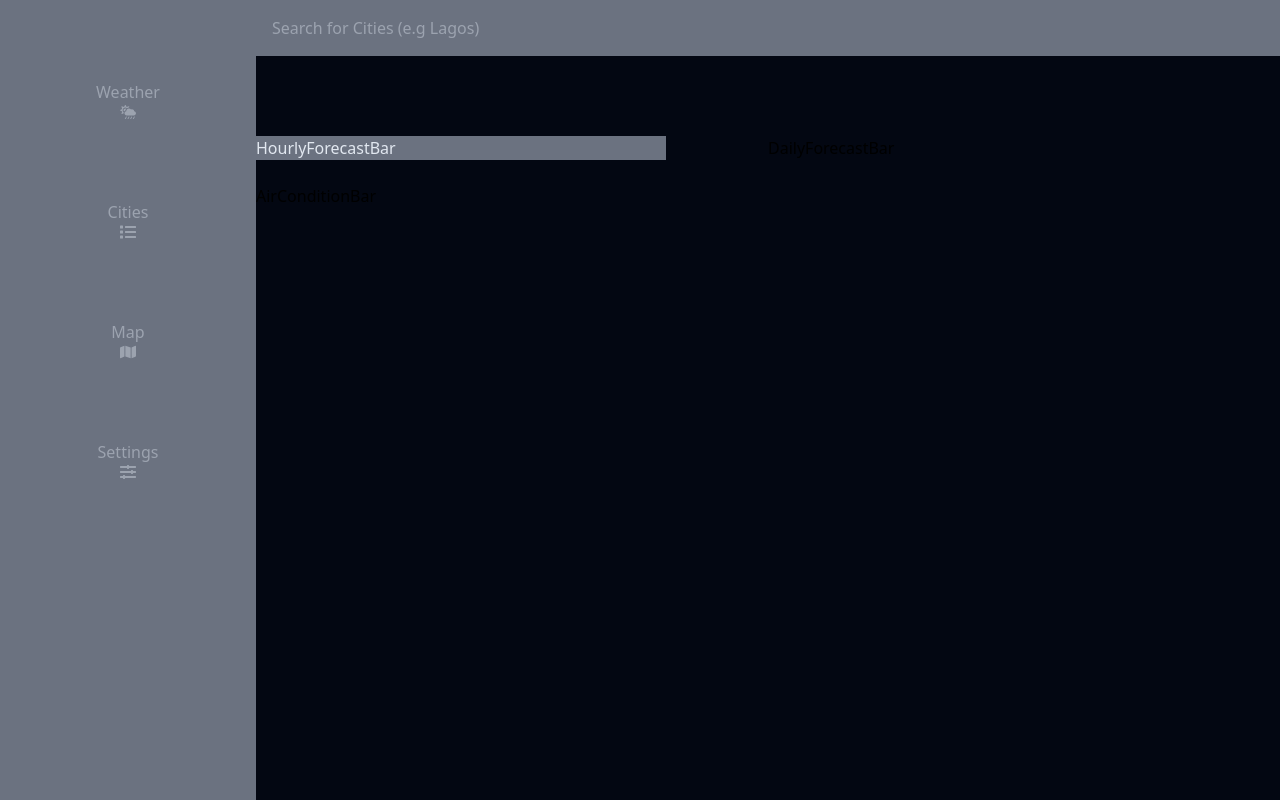
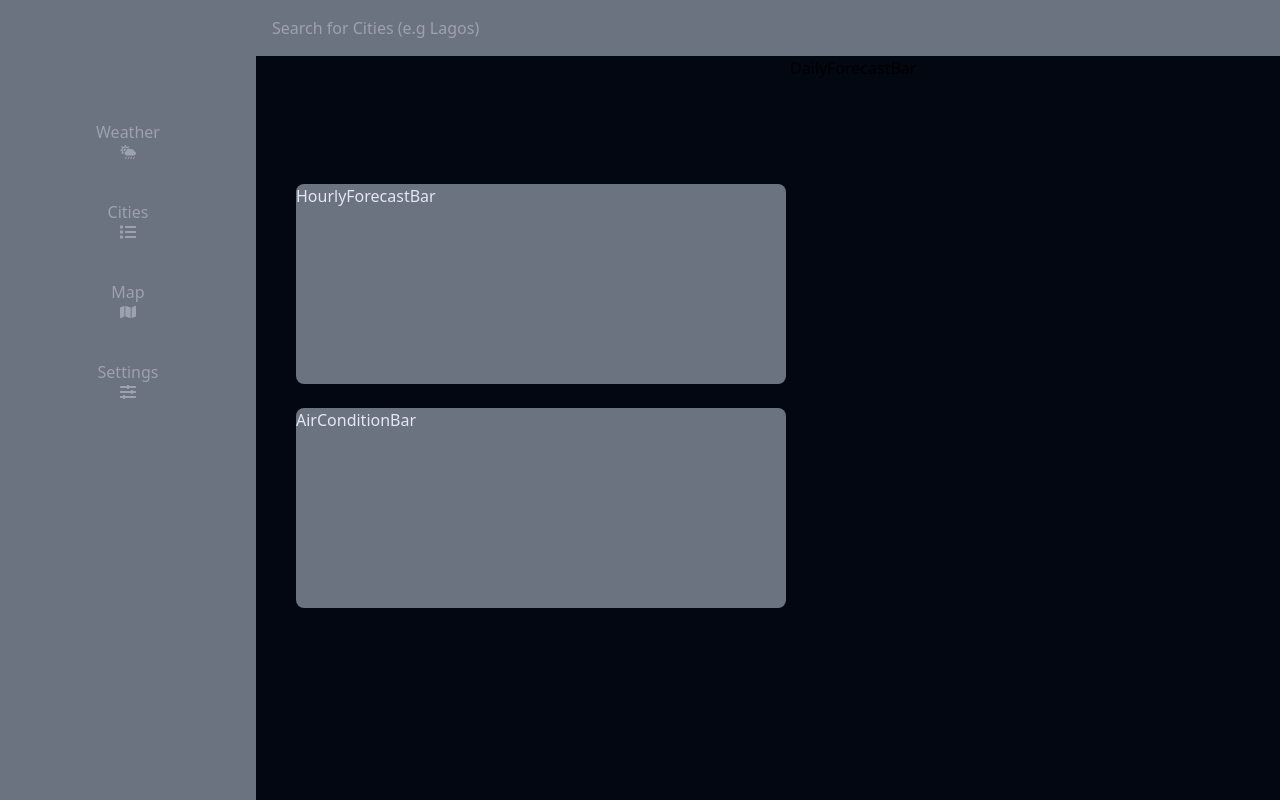
Before and after one commit to Praisel-create/weather-dashboard, a React (Vite) app in the folder stormie-weather/: page / in a window 1280 px wide. Built offline with nearby package versions, Linux system fonts and the light colour scheme.

Commit message:
Arrangement of the AirCondition and the HourlyForecast components

```diff
--- a/stormie-weather/src/components/AirConditionBar.jsx
+++ b/stormie-weather/src/components/AirConditionBar.jsx
@@ -3,7 +3,10 @@ import React from 'react'
 const AirConditionBar = () => {
   return (
     <div>
-        <h1>AirConditionBar</h1>
+        <h1 className="bg-gray-500 rounded-lg h-[200px] w-full max-w-[700px] text-slate-200">
+          AirConditionBar
+        </h1>
+
     </div>
   )
 }
--- a/stormie-weather/src/components/HourlyForecastBar.jsx
+++ b/stormie-weather/src/components/HourlyForecastBar.jsx
@@ -3,7 +3,7 @@ import React from 'react'
 const HourlyForecastBar = () => {
   return (
     <div>
-        <h1 className="bg-gray-500 w-4/5 text-slate-200">
+        <h1 className="bg-gray-500 rounded-lg h-[200px] w-full max-w-[700px] text-slate-200">
           HourlyForecastBar
         </h1>
     </div>
--- a/stormie-weather/src/components/SideBar.jsx
+++ b/stormie-weather/src/components/SideBar.jsx
@@ -12,24 +12,24 @@ const SideBar = () => {
   return (
     <div className="flex flex-col items-center justify-center pt-20 pl-15 text-gray-400">
       <div>
-        <button className="flex flex-col items-center justify-center">
+        <button className="flex flex-col items-center justify-center pt-10">
           Weather
           <FaCloudSunRain />
         </button>
       </div>
-      <div className="pt-20">
+      <div className="pt-10">
         <button className="flex flex-col items-center justify-center">
           Cities
           <FaList />
         </button>
       </div>
-      <div className="pt-20">
+      <div className="pt-10">
         <button className="flex flex-col items-center justify-center">
           Map
           <FaMap/>
         </button>
       </div>
-      <div className="pt-20">
+      <div className="pt-10">
         <button className="flex flex-col items-center justify-center">
           Settings
           <FaSlidersH/>
--- a/stormie-weather/src/pages/WeatherDashboard.jsx
+++ b/stormie-weather/src/pages/WeatherDashboard.jsx
@@ -7,7 +7,7 @@ import AirConditionBar from '../components/AirConditionBar';
 
 const WeatherDashboard = () => {
   return (
-    <div className='fixed w-full min-h-screen bg-gray-950'>
+    <div className='regular w-full min-h-screen bg-gray-950'>
       <div className="flex">
         {/* Fixed sidebar - now wider (w-64) */}
         <aside className="fixed h-full w-64 bg-gray-500 z-10">
@@ -20,13 +20,13 @@ const WeatherDashboard = () => {
             <SearchBar/>
           </div>
 
-          <div className='flex flex-col lg:flex-row pt-20'>
-            <div className='flex-1 flex flex-col gap-6'>
+          <div className='flex flex-col lg:flex-row'>
+            <div className='flex-1 flex flex-col gap-6 pl-10 pt-32'>
               <HourlyForecastBar/>
               <AirConditionBar/>
             </div>
 
-            <div className='flex-1'>
+            <div className='flex-1 pl-1'>
               <DailyForecastBar/>
             </div>
           </div>
```
